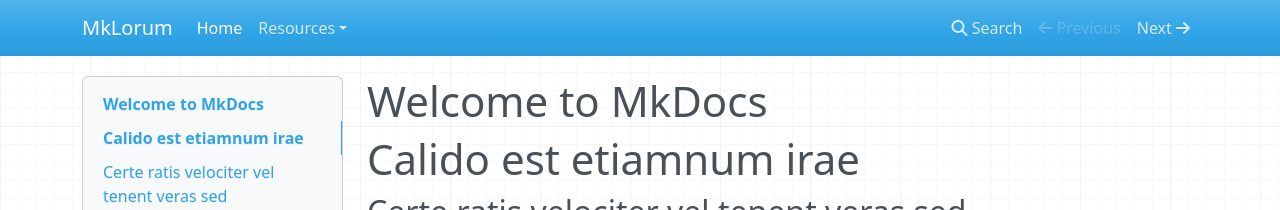
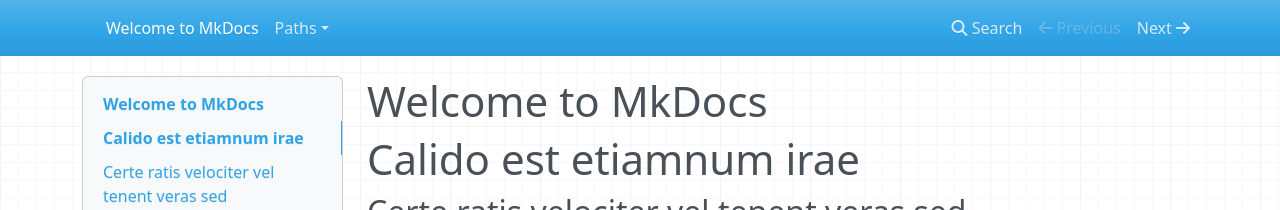
Before and after one commit to yzats/mkdocs_api_test, an MkDocs documentation site: the page built from docs/index.md, in a window 1280 px wide. Shown: the top 210 px of the page. Built offline with MkDocs 1.6.1, drawn with Linux system fonts in a browser that asks for light colours; nearby versions of some CDN libraries; old or Windows-style settings are respelled for this version of MkDocs; part of the change alters nothing that is shown.

Commit message:
Update mkdocs.yml

```diff
--- a/mkdocs.yml
+++ b/mkdocs.yml
@@ -1,5 +1,5 @@
-site_name: MkLorum
-pages:
-- [index.md, Home]
-- ['paths/system.md',   'Resources',    'System']
-- ['paths/users.md',    'Resources',    'Users']
+#site_name: MkLorum
+#pages:
+#- [index.md, Home]
+#- ['paths/system.md',   'Resources',    'System']
+#- ['paths/users.md',    'Resources',    'Users']
```
